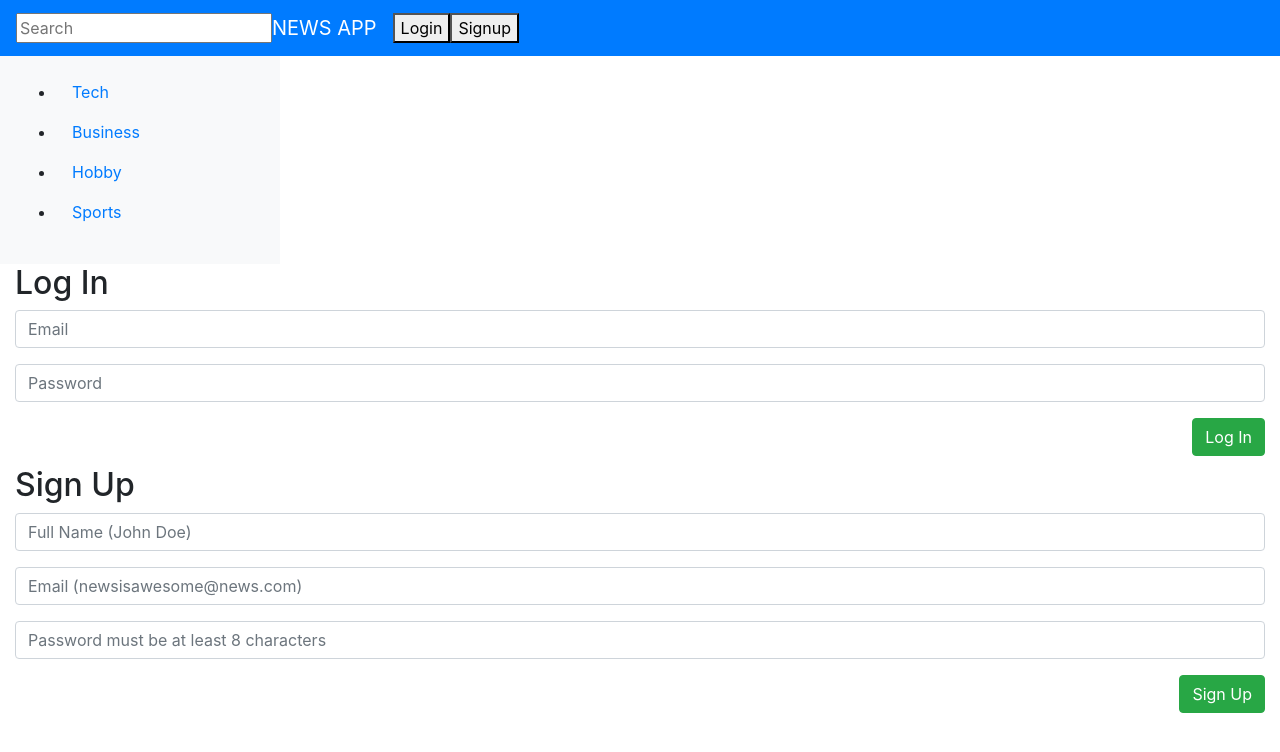
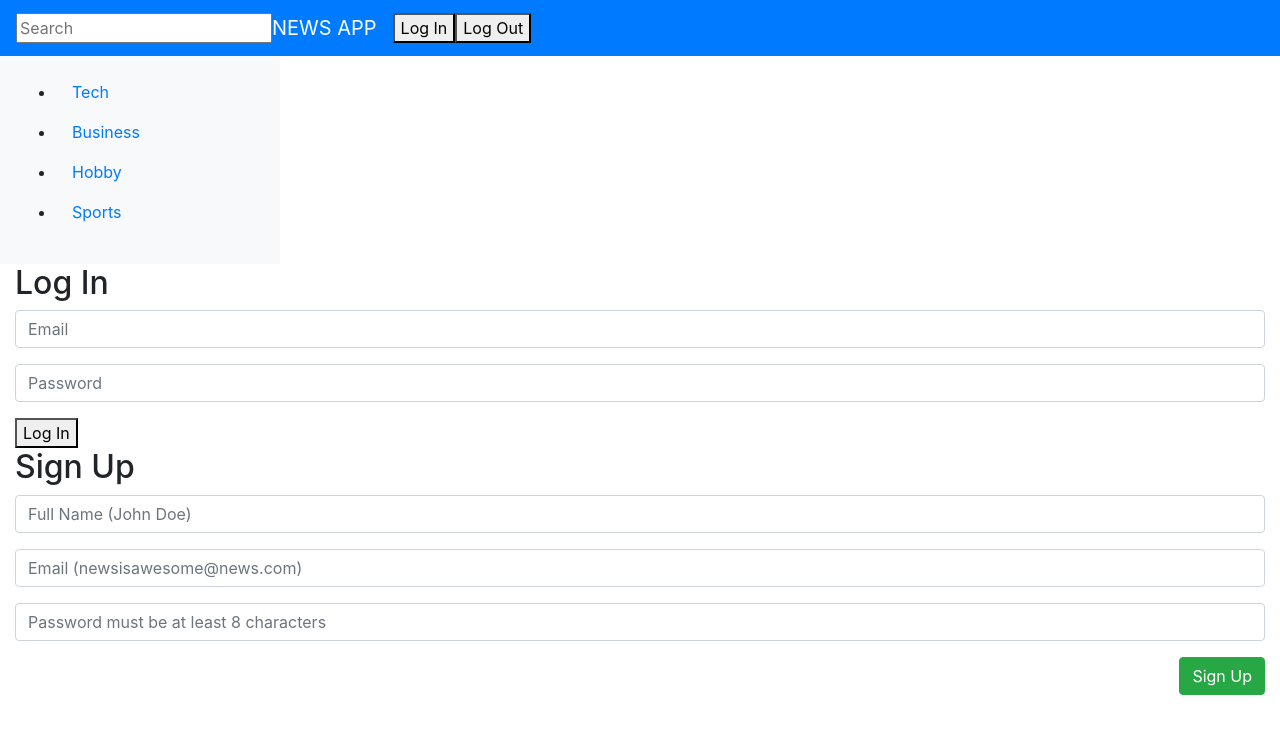
Before and after one commit to Bryan-Thaoxaochay/news-app, a React (Create React App) app in the folder client/: page /login in a window 1280 px wide. Shown: the top 752 px of the page. Built offline with nearby package versions, Linux system fonts and the light colour scheme.

Commit message:
Set up login with autho0

```diff
--- /dev/null
+++ b/client/src/components/LoginBtn/index.js
@@ -0,0 +1,12 @@
+import React from 'react';
+import { useAuth0 } from '@auth0/auth0-react';
+
+function LoginButton() {
+    const { loginWithRedirect } = useAuth0();
+
+    return (
+        <button onClick={() => loginWithRedirect()}>Log In</button>
+    );
+};
+
+export default LoginButton;
--- /dev/null
+++ b/client/src/components/LogoutBtn/index.js
@@ -0,0 +1,12 @@
+import React from 'react';
+import { useAuth0 } from '@auth0/auth0-react';
+
+function LogoutButton() {
+    const { logout } = useAuth0();
+
+    return (
+        <button onClick={() => logout({ returnTo: "https://news-app-5.herokuapp.com" })}>Log Out</button>
+    );
+};
+
+export default LogoutButton;
--- a/client/src/components/Nav/index.js
+++ b/client/src/components/Nav/index.js
@@ -1,4 +1,6 @@
 import React from "react";
+import LoginButton from "../LoginBtn";
+import LogoutButton from "../LogoutBtn";
 
 function Nav() {
   return (
@@ -7,8 +9,8 @@ function Nav() {
       <a className="navbar-brand" href="/">
         NEWS APP
       </a>
-      <button>Login</button>
-      <button>Signup</button>
+      <LoginButton></LoginButton>
+      <LogoutButton></LogoutButton>
     </nav>
   );
 }
--- a/client/src/index.js
+++ b/client/src/index.js
@@ -2,5 +2,16 @@ import React from "react";
 import ReactDOM from "react-dom";
 import App from "./App";
 import 'bootstrap/dist/css/bootstrap.min.css';
+import { Auth0Provider } from "@auth0/auth0-react";
 
-ReactDOM.render(<App />, document.getElementById("root"));
+
+ReactDOM.render(
+    <Auth0Provider
+        domain="dev-gorzoijf.us.auth0.com"
+        clientId="Vp8Jdu2rlfvi3CVtTm71PHJAihmJMdi2"
+        redirectUri="https://news-app-5.herokuapp.com"
+    >
+        <App />
+    </Auth0Provider>,
+     document.getElementById("root")
+);
--- a/client/src/pages/SignupLogin.js
+++ b/client/src/pages/SignupLogin.js
@@ -1,6 +1,7 @@
 import React, { useState, useEffect } from "react";
 import { Col, Row, Container } from "../components/Grid";
 import { Input, FormBtn } from "../components/Form";
+import LoginButton from "../components/LoginBtn";
 import API from "../utils/API";
 
 function SignupLogin() {
@@ -13,18 +14,6 @@ function SignupLogin() {
   //     .then(res => setUsers(res.data))
   //     .catch(err => console.log(err));
   // }
-
-  // Need to access id of user who logs in
-  function handleLogin(event) {
-    event.preventDefault();
-    if (formObject.emailOld && formObject.passwordOld) {
-      API.getUser({
-        email: formObject.emailOld,
-        password: formObject.passwordOld
-      })
-        .catch(err => console.log(err));
-    }
-  };
 
   function handleSignUp(event) {
     event.preventDefault();
@@ -46,9 +35,9 @@ function SignupLogin() {
           <h2>Log In</h2>
           <Input name='emailOld' placeholder='Email' />
           <Input name='passwordOld' placeholder='Password' />
-          <FormBtn onClick={handleLogin}>
+          <LoginButton>
             Log In
-          </FormBtn>
+          </LoginButton>
         </Col>
       </Row>
 
--- a/package.json
+++ b/package.json
@@ -24,6 +24,7 @@
   },
   "homepage": "https://github.com/Bryan-Thaoxaochay/news-app#readme",
   "dependencies": {
+    "@auth0/auth0-react": "^1.5.0",
     "axios": "^0.21.1",
     "bcrypt": "^5.0.1",
     "compression": "^1.7.4",
```
Also changed, not shown: 10 other files (tests, documents, lock files or other folders).
